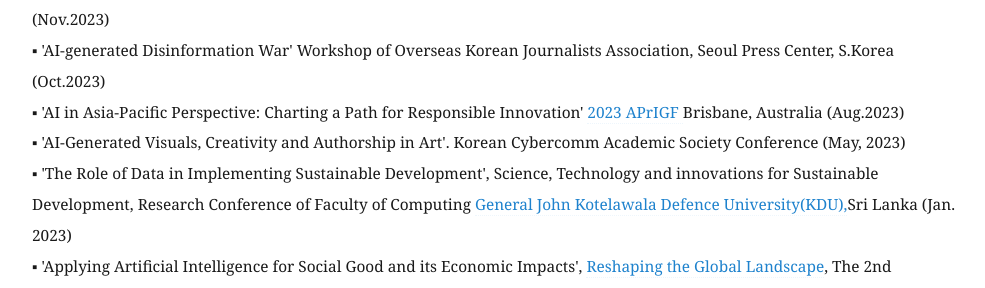
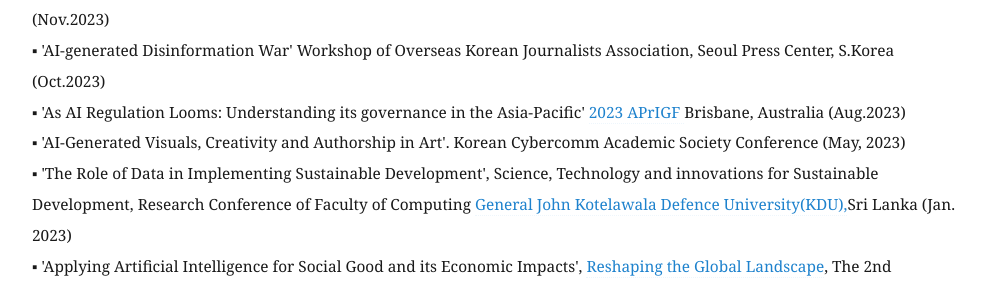
Before and after one commit to eunchangchoi/eunchangchoi.github.io, a Jekyll site: the page built from index.md, in a window 1280 px wide and 900 px high, scrolled down 4578 px. Shown: the part 158-446 px from the top of the window, without its empty margins (68-1053 px from the left). Built offline with Jekyll 4.4.1, drawn with Linux system fonts in a browser that asks for light colours.

Commit message:
Update index.md

```diff
--- a/index.md
+++ b/index.md
@@ -98,7 +98,7 @@ title: "Choi, Eun Chang 최은창"
  <strong> CONFERENCES, TALKS, & PRESENTATIONS </strong> <br>
 ▪ 'AI Empowered Entrepreneurship and the Deep Learning /Machine Learning Technology Revolution in the Digital Era', UNESCO-UNITWIN Conference on Global Enterprenership and Social Innovation, Pullman Jakarta Central Park, Indonesia (Nov.2023) <br>
 ▪ 'AI-generated Disinformation War' Workshop of Overseas Korean Journalists Association, Seoul Press Center, S.Korea (Oct.2023) <br>
-▪ 'AI in Asia-Pacific Perspective: Charting a Path for Responsible Innovation' <a href="https://forms.for.asia/proposal/?proposalform=NjQ1N2JkN2I4YmY3Yi8vMjMvLzEyNTQvLzA="> 2023 APrIGF </a> Brisbane, Australia (Aug.2023) <br>
+▪ 'As AI Regulation Looms: Understanding its governance in the Asia-Pacific' <a href="https://forms.for.asia/proposal/?proposalform=NjQ1N2JkN2I4YmY3Yi8vMjMvLzEyNTQvLzA="> 2023 APrIGF </a> Brisbane, Australia (Aug.2023) <br>
 ▪ 'AI-Generated Visuals, Creativity and Authorship in Art'. Korean Cybercomm Academic Society Conference (May, 2023) <br>
 ▪ 'The Role of Data in Implementing Sustainable Development', Science, Technology and innovations for Sustainable Development, Research Conference of Faculty of Computing <a href="https://www.kdu.ac.lk/"> General John Kotelawala Defence University(KDU),</a>Sri Lanka (Jan. 2023) <br>
 ▪ 'Applying Artificial Intelligence for Social Good and its Economic Impacts', <a href="https://www.southville.edu.ph/news/reshaping-the-global-landscape-through-research-southville-hosts-second-international-research-conference"> Reshaping the Global Landscape</a>, The 2nd International Research Conference, Southville International School and Colleges(SISC), Manila, Philippines (Oct. 2022) <br>
```
